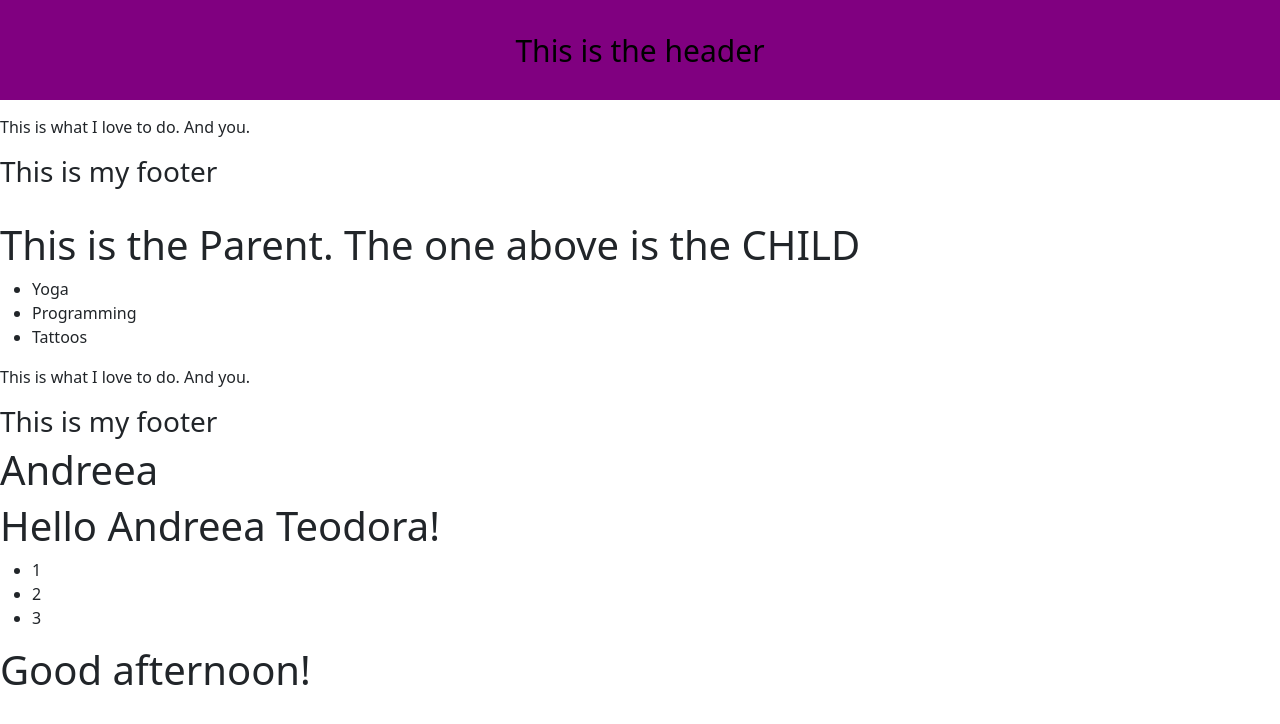
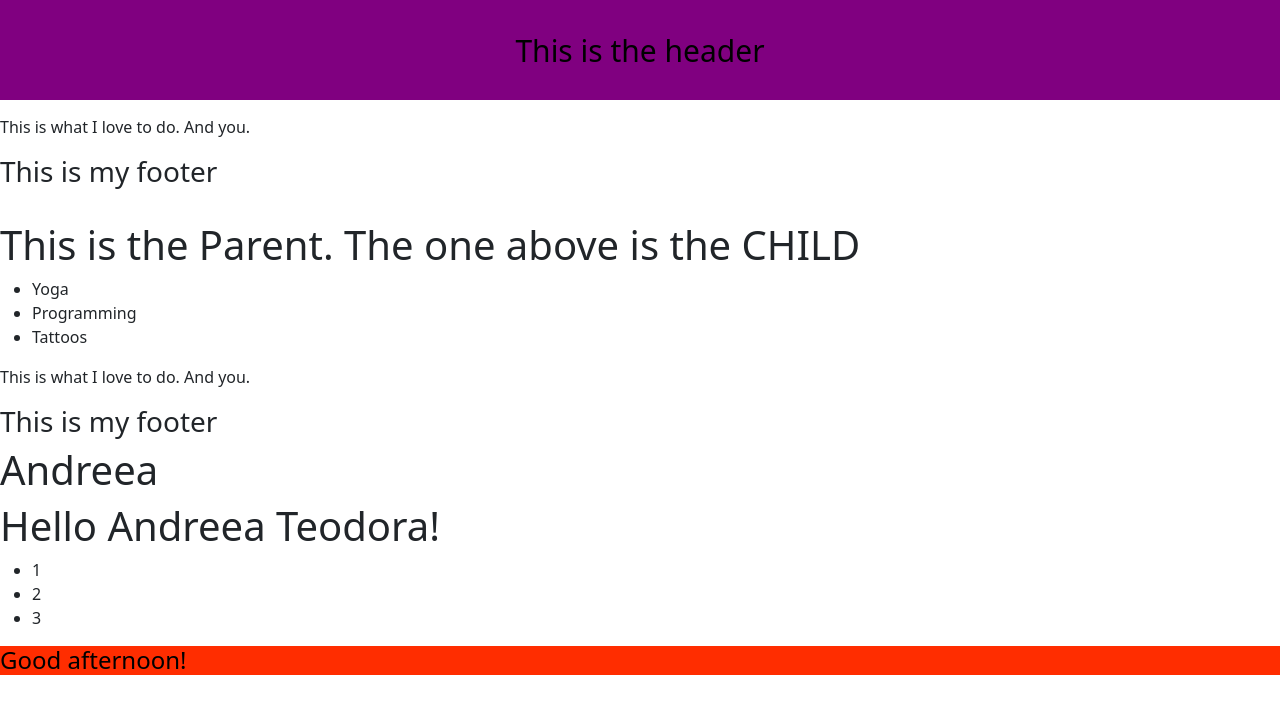
Before and after one commit to andr92h1/Learning-React-w-JS-freecodecamp, a React (Create React App) app: page / in a window 1280 px wide. Shown: the top 724 px of the page. Built offline with nearby package versions, Linux system fonts and the light colour scheme.

Commit message:
const styles

```diff
--- a/src/components/Date.jsx
+++ b/src/components/Date.jsx
@@ -16,8 +16,14 @@ function ChangeDate () {
     }
 
 
+const styles = {
+    color: "#000000",
+    backgroundColor: "#FF2D00",
+    fontSize: 24,
+}
+
     return (
-<h1>Good {timeOfDay}!</h1>
+    <h1 style={styles}> Good {timeOfDay}!</h1>
 
     )
 
```
